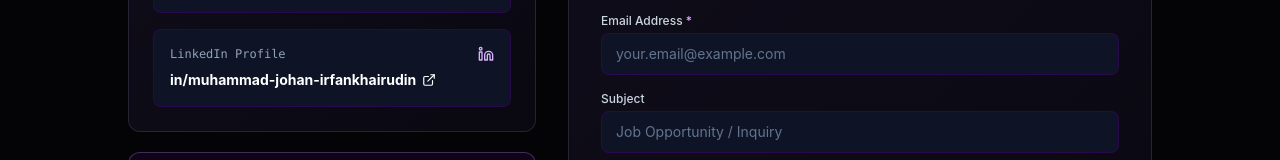
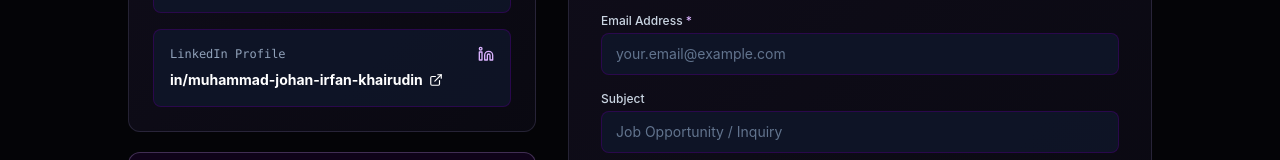
Before and after one commit to PrplWrldd/johan-portfolio, a Next.js app: page / in a window 1280 px wide. Shown: the part 6352-6512 px from the top of the page. Built offline with nearby package versions, Linux system fonts and the light colour scheme.

Commit message:
fix the linkedin link

```diff
--- a/src/components/Contact.tsx
+++ b/src/components/Contact.tsx
@@ -109,13 +109,13 @@ export const Contact: React.FC = () => {
                   <LinkedinIcon className="w-4 h-4 text-purple-300" />
                 </div>
                 <a
-                  href="https://www.linkedin.com/in/muhammad-johan-irfankhairudin-a234a6200"
+                  href="https://www.linkedin.com/in/muhammad-johan-irfan-khairudin-a234a6200"
                   target="_blank"
                   rel="noopener noreferrer"
                   id="link-direct-linkedin"
                   className="text-xs sm:text-sm font-bold text-white hover:text-purple-300 transition-colors flex items-center gap-1.5"
                 >
-                  <span>in/muhammad-johan-irfankhairudin</span>
+                  <span>in/muhammad-johan-irfan-khairudin</span>
                   <ExternalLink className="w-3.5 h-3.5 shrink-0" />
                 </a>
               </div>
--- a/src/components/Footer.tsx
+++ b/src/components/Footer.tsx
@@ -44,7 +44,7 @@ export const Footer: React.FC = () => {
               <Mail className="w-4 h-4" />
             </a>
             <a
-              href="https://www.linkedin.com/in/muhammad-johan-irfankhairudin-a234a6200"
+              href="https://www.linkedin.com/in/muhammad-johan-irfan-khairudin-a234a6200"
               target="_blank"
               rel="noopener noreferrer"
               className="p-2.5 rounded-lg bg-slate-900/80 hover:bg-purple-950/40 text-slate-300 hover:text-purple-200 border border-purple-950/60 hover:border-purple-300/30 transition-colors"
--- a/src/components/Hero.tsx
+++ b/src/components/Hero.tsx
@@ -126,7 +126,7 @@ export const Hero: React.FC = () => {
 
           {/* LinkedIn Profile */}
           <a
-            href="https://www.linkedin.com/in/muhammad-johan-irfankhairudin-a234a6200"
+            href="https://www.linkedin.com/in/muhammad-johan-irfan-khairudin-a234a6200"
             target="_blank"
             rel="noopener noreferrer"
             id="hero-cta-linkedin"
--- a/src/components/Navbar.tsx
+++ b/src/components/Navbar.tsx
@@ -111,7 +111,7 @@ export const Navbar: React.FC = () => {
 
             {/* LinkedIn Quick Link */}
             <a
-              href="https://www.linkedin.com/in/muhammad-johan-irfankhairudin-a234a6200"
+              href="https://www.linkedin.com/in/muhammad-johan-irfan-khairudin-a234a6200"
               target="_blank"
               rel="noopener noreferrer"
               id="nav-linkedin-link"
@@ -177,7 +177,7 @@ export const Navbar: React.FC = () => {
 
           <div className="pt-3 border-t border-purple-950/60 flex items-center justify-between">
             <a
-              href="https://www.linkedin.com/in/muhammad-johan-irfankhairudin-a234a6200"
+              href="https://www.linkedin.com/in/muhammad-johan-irfan-khairudin-a234a6200"
               target="_blank"
               rel="noopener noreferrer"
               id="mobile-nav-linkedin"
```
